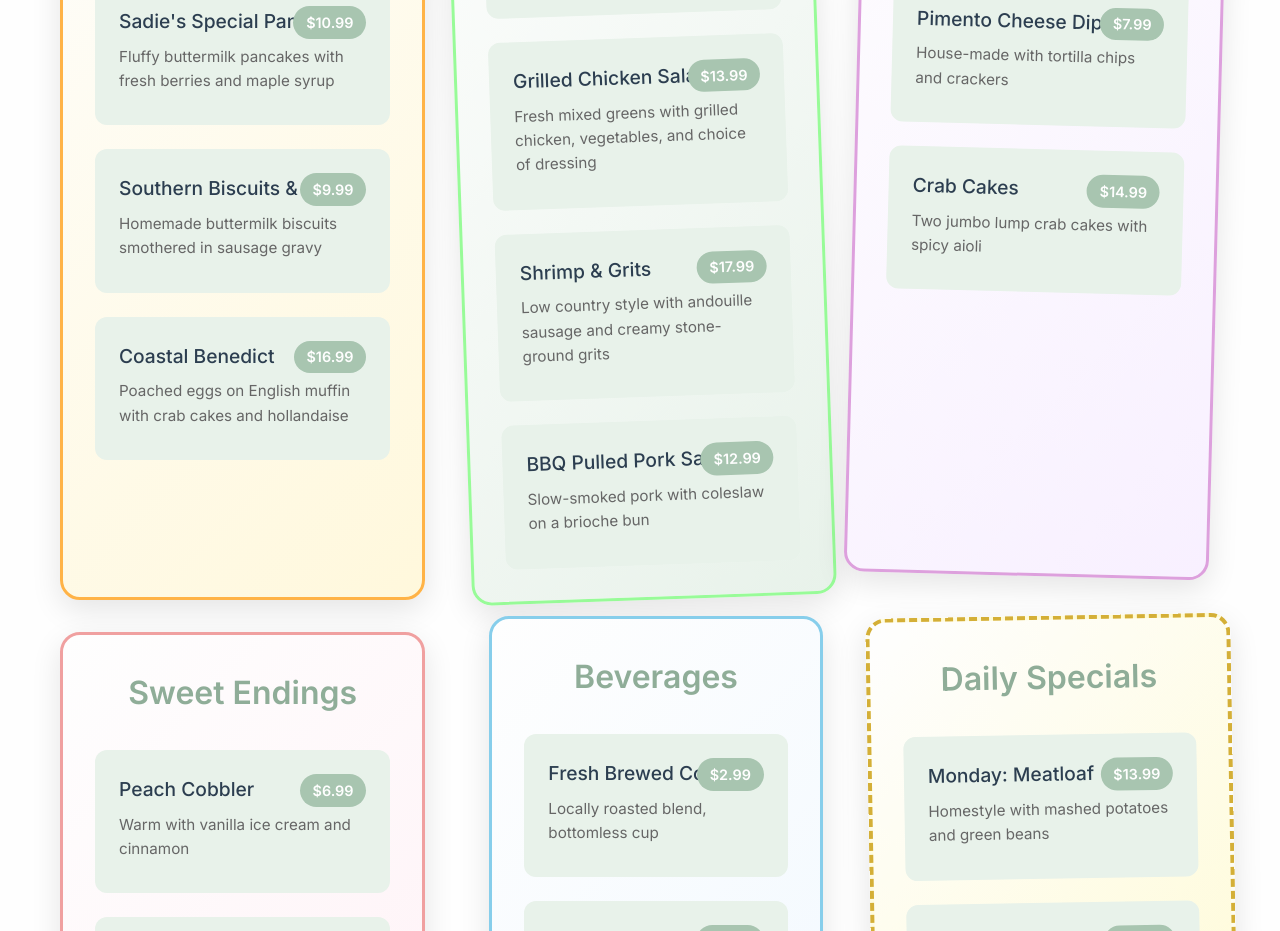
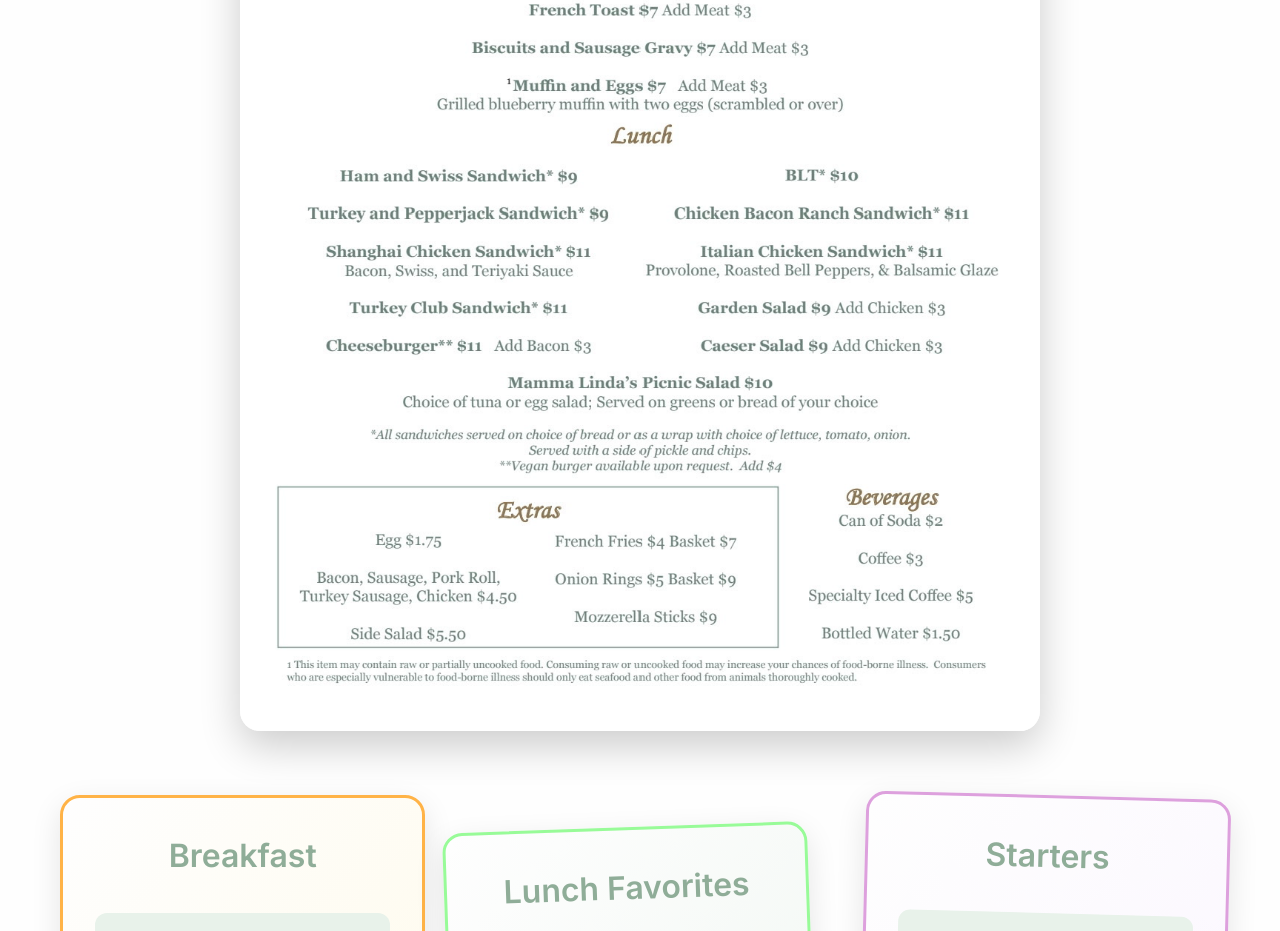
Before and after one commit to bailey-caldwell-sb/SadiesCornerCafe, a website: page index.html in a window 1280 px wide. Shown: the part 1994-2925 px from the top of the page. Drawn offline with Linux system fonts and the light colour scheme.

Commit message:
Add interactive menu image showcase
- Integrate sadies_menu.png as featured menu display
- Create hover effects with overlay text and image zoom
- Add professional styling with shadows and transitions
- Position menu image above existing text menu categories
- Enhance user experience with visual menu preview

```diff
--- a/index.html
+++ b/index.html
@@ -85,6 +85,18 @@
                 <h2>Our Menu</h2>
                 <p>Carefully crafted dishes made with love</p>
             </div>
+
+            <!-- Featured Menu Image -->
+            <div class="menu-showcase">
+                <div class="menu-image-container">
+                    <img src="images/sadies_menu.png" alt="Sadie's Corner Cafe Menu" class="menu-image">
+                    <div class="menu-overlay">
+                        <h3>View Our Full Menu</h3>
+                        <p>Click to see our complete selection</p>
+                    </div>
+                </div>
+            </div>
+
             <div class="menu-categories">
                 <div class="menu-category breakfast">
                     <h3>Breakfast</h3>
--- a/styles.css
+++ b/styles.css
@@ -312,6 +312,67 @@ section {
 }
 
 /* Menu Section */
+.menu-showcase {
+    margin-bottom: 4rem;
+    display: flex;
+    justify-content: center;
+}
+
+.menu-image-container {
+    position: relative;
+    max-width: 800px;
+    border-radius: 20px;
+    overflow: hidden;
+    box-shadow: 0 15px 40px rgba(0,0,0,0.2);
+    transition: all 0.3s ease;
+    cursor: pointer;
+}
+
+.menu-image-container:hover {
+    transform: translateY(-10px);
+    box-shadow: 0 25px 60px rgba(0,0,0,0.3);
+}
+
+.menu-image {
+    width: 100%;
+    height: auto;
+    display: block;
+    transition: transform 0.3s ease;
+}
+
+.menu-image-container:hover .menu-image {
+    transform: scale(1.05);
+}
+
+.menu-overlay {
+    position: absolute;
+    bottom: 0;
+    left: 0;
+    right: 0;
+    background: linear-gradient(transparent, rgba(0,0,0,0.8));
+    color: white;
+    padding: 2rem;
+    text-align: center;
+    transform: translateY(100%);
+    transition: transform 0.3s ease;
+}
+
+.menu-image-container:hover .menu-overlay {
+    transform: translateY(0);
+}
+
+.menu-overlay h3 {
+    margin-bottom: 0.5rem;
+    font-size: 1.5rem;
+    color: white;
+}
+
+.menu-overlay p {
+    margin: 0;
+    opacity: 0.9;
+    color: white;
+}
+
 .menu-categories {
     display: grid;
     grid-template-columns: repeat(auto-fit, minmax(300px, 1fr));
```
Also changed, not shown: images/sadies_menu.png (added).
